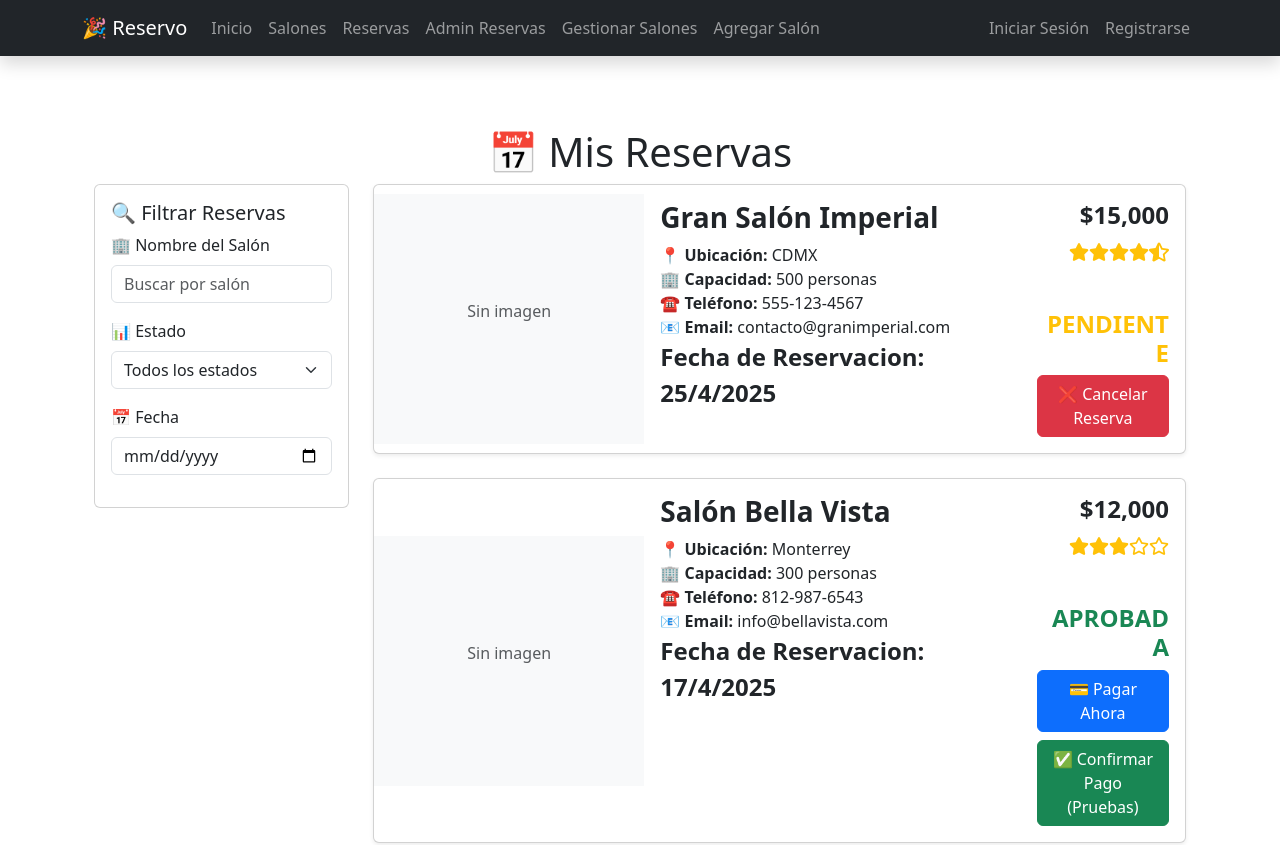
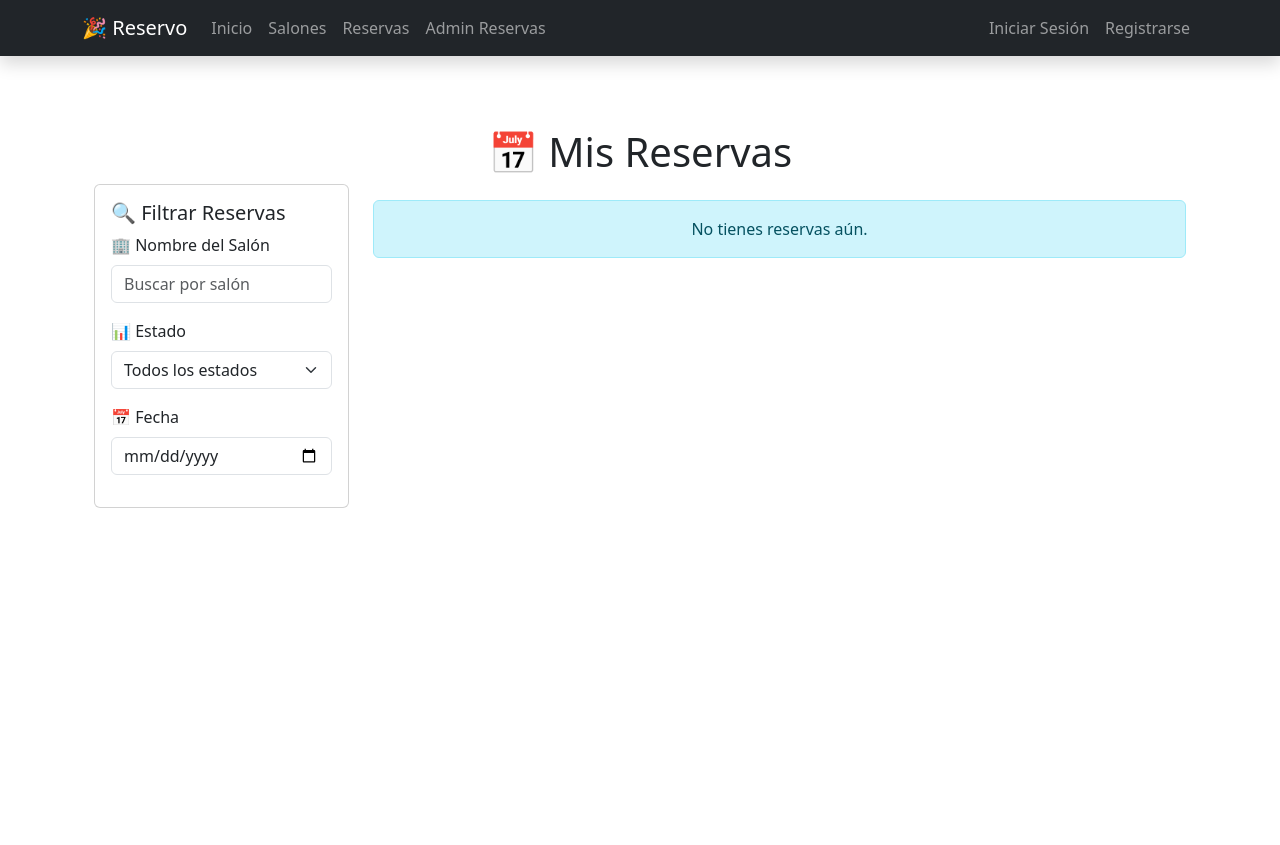
Before and after one commit to RicardoDB96/Proyecto-Integrador-DevOps, a React (Vite) app in the folder frontend/: page /reservas in a window 1280 px wide. Shown: the top 845 px of the page. After the commit the page ends 800 px from the top, so only its background shows below. Built offline with nearby package versions, Linux system fonts and the light colour scheme.

Commit message:
Variables de Testeo Removidas

```diff
--- a/frontend/src/App.jsx
+++ b/frontend/src/App.jsx
@@ -52,8 +52,6 @@ function App() {
               <Nav.Link as={Link} to="/salones">Salones</Nav.Link>
               <Nav.Link as={Link} to="/reservas">Reservas</Nav.Link>
               <Nav.Link as={Link} to="/admin/reservas">Admin Reservas</Nav.Link>
-                      <Nav.Link as={Link} to="/admin/salones">Gestionar Salones</Nav.Link>
-                      <Nav.Link as={Link} to="/admin/agregar-salon">Agregar Salón</Nav.Link>
             </Nav>
 
             <Nav>
--- a/frontend/src/pages/AdminReservasPage.jsx
+++ b/frontend/src/pages/AdminReservasPage.jsx
@@ -4,36 +4,6 @@ import { useNavigate } from "react-router-dom";
 import { Container, Button, Alert, Row, Col, Card, Form, Carousel } from "react-bootstrap";
 import { FaCheckCircle, FaTimesCircle } from "react-icons/fa"; // Íconos
 import StarRating from "../components/Estrellas"
-
-const reservasHardcoded = [
-  {
-    _id: "1",
-    salon: { _id: "1", nombre: "Gran Salón Imperial", ubicacion: "CDMX", capacidad: 500, precio: 15000, calificacion: 4.5, telefono: "555-123-4567", email: "contacto@granimperial.com", imagenes: [] },
-    fecha: "2025-04-25",
-    estado: "pendiente",
-    cliente: {nombre:"Marcelo", email:"lorem@ipsum.com"},
-    total: 15000,
-    pagoRealizado: false
-  },
-  {
-    _id: "2",
-    salon: { _id: "2", nombre: "Salón Bella Vista", ubicacion: "Monterrey", capacidad: 300, precio: 12000, calificacion: 3.0, telefono: "812-987-6543", email: "info@bellavista.com", imagenes: [] },
-    fecha: "2025-04-17",
-    estado: "aprobada",
-    cliente: {nombre:"Marcelo", email:"lorem@ipsum.com"},
-    total: 12000,
-    pagoRealizado: false
-  },
-  {
-    _id: "3",
-    salon: { _id: "2", nombre: "Salón Bella Vista", ubicacion: "Monterrey", capacidad: 300, precio: 12000, calificacion: 3.0, telefono: "812-987-6543", email: "info@bellavista.com", imagenes: [] },
-    fecha: "2025-04-07",
-    estado: "rechazada",
-    cliente: {nombre:"Marcelo", email:"lorem@ipsum.com"},
-    total: 12000,
-    pagoRealizado: false
-  }
-];
 
 function AdminReservasPage() {
   const [reservas, setReservas] = useState([]);
@@ -42,18 +12,17 @@ function AdminReservasPage() {
   const usuario = JSON.parse(localStorage.getItem("usuario"));
 
   useEffect(() => {
-    setReservas(reservasHardcoded)
-    // if (!token || usuario?.rol !== "admin") {
-    //   alert("Acceso denegado. Debes ser administrador.");
-    //   navigate("/");
-    //   return;
-    // }
+    if (!token || usuario?.rol !== "admin") {
+      alert("Acceso denegado. Debes ser administrador.");
+      navigate("/");
+      return;
+    }
 
-    // api.get("/reservas", {
-    //   headers: { Authorization: `Bearer ${token}` }
-    // })
-    // .then(response => setReservas(response.data))
-    // .catch(error => console.error("Error al obtener reservas:", error));
+    api.get("/reservas", {
+      headers: { Authorization: `Bearer ${token}` }
+    })
+    .then(response => setReservas(response.data))
+    .catch(error => console.error("Error al obtener reservas:", error));
   }, [token, usuario, navigate]);
 
   const actualizarEstadoReserva = async (id, estado) => {
--- a/frontend/src/pages/AdminSalonesPage.jsx
+++ b/frontend/src/pages/AdminSalonesPage.jsx
@@ -6,18 +6,6 @@ import api from "../services/api";
 import { FaEdit, FaTrash } from "react-icons/fa"; // ✅ Import icons
 import StarRating from "../components/Estrellas"
 
-const salonesHardcoded = [
-  { _id: "1", nombre: "Gran Salón Imperial", ubicacion: "CDMX", capacidad: 500, precio: 15000, calificacion: 4.5, telefono: "555-123-4567", email: "contacto@granimperial.com", imagenes: [] },
-  { _id: "2", nombre: "Salón Bella Vista", ubicacion: "Monterrey", capacidad: 300, precio: 12000, calificacion: 3.0, telefono: "812-987-6543", email: "info@bellavista.com", imagenes: [] },
-  { _id: "3", nombre: "Eventos Elegance", ubicacion: "Guadalajara", capacidad: 400, precio: 18000, calificacion: 5.0, telefono: "33-4444-5555", email: "reservas@elegance.com", imagenes: [] },
-  { _id: "4", nombre: "Salón Crystal", ubicacion: "Cancún", capacidad: 250, precio: 10000, calificacion: 4.0, telefono: "998-223-3344", email: "contacto@crystalcancun.com", imagenes: [] },
-  { _id: "5", nombre: "Salón Real", ubicacion: "Querétaro", capacidad: 200, precio: 8500, calificacion: 3.5, telefono: "442-789-1011", email: "info@salonreal.com", imagenes: [] },
-  { _id: "6", nombre: "Palacio de Eventos", ubicacion: "León", capacidad: 600, precio: 20000, calificacion: 4.8, telefono: "477-555-6789", email: "contacto@palaciodeeventos.com", imagenes: [] },
-  { _id: "7", nombre: "Jardines del Sol", ubicacion: "CDMX", capacidad: 350, precio: 13000, calificacion: 4.0, telefono: "55-3333-2222", email: "info@jardinesdelsol.com", imagenes: [] },
-  { _id: "8", nombre: "Eventos Riviera", ubicacion: "Playa del Carmen", capacidad: 275, precio: 11000, calificacion: 4.2, telefono: "984-666-7777", email: "reservas@eventosriviera.com", imagenes: [] },
-  { _id: "9", nombre: "Salón Majestuoso", ubicacion: "CDMX", capacidad: 450, precio: 17000, calificacion: 2.8, telefono: "55-8888-9999", email: "contacto@salonmajestuoso.com", imagenes: [] },
-  { _id: "10", nombre: "Salón Diamante", ubicacion: "Monterrey", capacidad: 320, precio: 14000, calificacion: 3.7, telefono: "81-7777-6666", email: "info@salondiamante.com", imagenes: [] },
-];
 
 function AdminSalonesPage() {
   const [salones, setSalones] = useState([]);
@@ -25,11 +13,10 @@ function AdminSalonesPage() {
   const token = localStorage.getItem("token");
 
   useEffect(() => {
-    setSalones(salonesHardcoded);
-    // api
-    //   .get("/salones", { headers: { Authorization: `Bearer ${token}` } })
-    //   .then((response) => setSalones(response.data))
-    //   .catch((error) => console.error("Error al obtener salones:", error));
+    api
+      .get("/salones", { headers: { Authorization: `Bearer ${token}` } })
+      .then((response) => setSalones(response.data))
+      .catch((error) => console.error("Error al obtener salones:", error));
   }, [token]);
 
   // ✅ Handle Delete Salon
--- a/frontend/src/pages/DetalleSalonPage.jsx
+++ b/frontend/src/pages/DetalleSalonPage.jsx
@@ -6,83 +6,6 @@ import { Container, Row, Col, Card, Carousel, Alert, Modal, Spinner, Button, For
 import SalonCalendar from "../components/SalonCalendar";
 import StarRatingInput from "../components/CalificacionEstrellas";
 import StarRating from "../components/Estrellas";
-
-const salonHardcoded =
-  { _id: "1", nombre: "Gran Salón Imperial", ubicacion: "CDMX", capacidad: 500, precio: 15000, calificacion: 4.5, telefono: "555-123-4567", email: "contacto@granimperial.com", imagenes: [] }
-;
-
-const reviewsHardcoded = [
-  {
-    _id: "1",
-    cliente: { nombre: "Marcelo López" },
-    calificacion: 5,
-    comentario: "Excelente servicio, todo perfecto. El salón estaba impecable y el personal muy atento.",
-    createdAt: "2023-10-15T14:32:00.000Z"
-  },
-  {
-    _id: "2",
-    cliente: { nombre: "Ana Martínez" },
-    calificacion: 4.5,
-    comentario: "Muy buen lugar, solo que faltaron algunos utensilios en la cocina. Por lo demás todo excelente.",
-    createdAt: "2023-11-02T09:15:00.000Z"
-  },
-  {
-    _id: "3",
-    cliente: { nombre: "Carlos Jiménez" },
-    calificacion: 3,
-    comentario: "El salón es bonito pero el aire acondicionado no funcionaba bien. Precio acorde a lo ofrecido.",
-    createdAt: "2023-11-18T16:45:00.000Z"
-  },
-  {
-    _id: "4",
-    cliente: { nombre: "Laura García" },
-    calificacion: 5,
-    comentario: "¡Increíble experiencia! Lo usamos para nuestra boda y todo salió perfecto. Altamente recomendado.",
-    createdAt: "2023-12-05T12:20:00.000Z"
-  },
-  {
-    _id: "5",
-    cliente: { nombre: "Roberto Sánchez" },
-    calificacion: 2.5,
-    comentario: "El lugar estaba sucio cuando llegamos. Tuvieron que limpiarlo mientras esperábamos. Buen espacio pero mala primera impresión.",
-    createdAt: "2023-12-20T18:30:00.000Z"
-  },
-  {
-    _id: "6",
-    cliente: { nombre: "Sofía Ramírez" },
-    calificacion: 4,
-    comentario: "Bonito salón, buena ubicación. El servicio de catering que recomendaron fue excelente.",
-    createdAt: "2024-01-08T11:10:00.000Z"
-  },
-  {
-    _id: "7",
-    cliente: { nombre: "Jorge Fernández" },
-    calificacion: 1,
-    comentario: "No cumplieron con lo acordado. El salón no era el que habíamos reservado según las fotos.",
-    createdAt: "2024-01-22T20:05:00.000Z"
-  },
-  {
-    _id: "8",
-    cliente: { nombre: "María González" },
-    calificacion: 5,
-    comentario: "Perfecto para nuestro evento corporativo. Excelente atención y flexibilidad para nuestros requerimientos.",
-    createdAt: "2024-02-10T15:40:00.000Z"
-  },
-  {
-    _id: "9",
-    cliente: { nombre: "David Torres" },
-    calificacion: 3.5,
-    comentario: "Buen salón pero el estacionamiento es complicado. Recomendaría mejorar esa parte.",
-    createdAt: "2024-02-28T13:25:00.000Z"
-  },
-  {
-    _id: "10",
-    cliente: { nombre: "Patricia Morales" },
-    calificacion: 4,
-    comentario: "Muy contentos con el servicio. Solo sugeriría actualizar el equipo de sonido, por lo demás todo bien.",
-    createdAt: "2024-03-15T19:50:00.000Z"
-  }
-];
 
 function DetalleSalonPage() {
   const { id } = useParams();
@@ -101,28 +24,25 @@ function DetalleSalonPage() {
   const [selectedDate, setSelectedDate] = useState(null);
 
   useEffect(() => {
+    const fetchData = async () => {
+      try {
+        console.log("Fetching salon details...");
+        const salonResponse = await api.get(`/salones/${id}`);
+        setSalon(salonResponse.data);
 
-    setSalon(salonHardcoded);
-    setReviews(reviewsHardcoded)
-    // const fetchData = async () => {
-    //   try {
-    //     console.log("Fetching salon details...");
-    //     const salonResponse = await api.get(`/salones/${id}`);
-    //     setSalon(salonResponse.data);
+        console.log("Fetching reservations...");
+        const reservasResponse = await api.get(`/reservas/salon/${id}`);
+        setReservas(Array.isArray(reservasResponse.data) ? reservasResponse.data : []);
 
-    //     console.log("Fetching reservations...");
-    //     const reservasResponse = await api.get(`/reservas/salon/${id}`);
-    //     setReservas(Array.isArray(reservasResponse.data) ? reservasResponse.data : []);
-
-    //     console.log("Fetching reviews...");
-    //     const reviewsResponse = await api.get(`/reviews/${id}`);
-    //     setReviews(reviewsResponse.data);
-    //   } catch (error) {
-    //     console.error("❌ Error fetching data:", error);
-    //     setReservas([]);
-    //   }
-    // };
-    // fetchData();
+        console.log("Fetching reviews...");
+        const reviewsResponse = await api.get(`/reviews/${id}`);
+        setReviews(reviewsResponse.data);
+      } catch (error) {
+        console.error("❌ Error fetching data:", error);
+        setReservas([]);
+      }
+    };
+    fetchData();
   }, [id]);
 
   const openImageModal = (image) => {
--- a/frontend/src/pages/ReservasPage.jsx
+++ b/frontend/src/pages/ReservasPage.jsx
@@ -4,47 +4,19 @@ import api from "../services/api";
 import { Container, Button, Alert, Row, Col, Card, Carousel, Form } from "react-bootstrap";
 import StarRating from "../components/Estrellas"
 
-const reservasHardcoded = [
-  {
-    _id: "1",
-    salon: { _id: "1", nombre: "Gran Salón Imperial", ubicacion: "CDMX", capacidad: 500, precio: 15000, calificacion: 4.5, telefono: "555-123-4567", email: "contacto@granimperial.com", imagenes: [] },
-    fecha: "2025-04-25", // Mañana
-    estado: "pendiente",
-    total: 15000,
-    pagoRealizado: false
-  },
-  {
-    _id: "2",
-    salon: { _id: "2", nombre: "Salón Bella Vista", ubicacion: "Monterrey", capacidad: 300, precio: 12000, calificacion: 3.0, telefono: "812-987-6543", email: "info@bellavista.com", imagenes: [] },
-    fecha: "2025-04-17", // Pasado mañana
-    estado: "aprobada",
-    total: 12000,
-    pagoRealizado: false
-  },
-  {
-    _id: "3",
-    salon: { _id: "2", nombre: "Salón Bella Vista", ubicacion: "Monterrey", capacidad: 300, precio: 12000, calificacion: 3.0, telefono: "812-987-6543", email: "info@bellavista.com", imagenes: [] },
-    fecha: "2025-04-07", // Pasado mañana
-    estado: "rechazada",
-    total: 12000,
-    pagoRealizado: false
-  }
-];
-
 function ReservasPage() {
   const [reservas, setReservas] = useState([]);
   const token = localStorage.getItem("token");
 
   useEffect(() => {
-    setReservas(reservasHardcoded);
-    // if (!token) return;
+    if (!token) return;
 
-    // api
-    //   .get("/reservas/mis-reservas", {
-    //     headers: { Authorization: `Bearer ${token}` },
-    //   })
-    //   .then((response) => setReservas(response.data))
-    //   .catch((error) => console.error("Error al obtener reservas:", error));
+    api
+      .get("/reservas/mis-reservas", {
+        headers: { Authorization: `Bearer ${token}` },
+      })
+      .then((response) => setReservas(response.data))
+      .catch((error) => console.error("Error al obtener reservas:", error));
   }, [token]);
 
   // 🔹 Cancelar una reserva
--- a/frontend/src/pages/SalonesPage.jsx
+++ b/frontend/src/pages/SalonesPage.jsx
@@ -4,40 +4,24 @@ import api from "../services/api";
 import { Container, Row, Col, Card, Button, Spinner, Carousel, Form } from "react-bootstrap";
 import StarRating from "../components/Estrellas"
 
-const salonesHardcoded = [
-  { _id: "1", nombre: "Gran Salón Imperial", ubicacion: "CDMX", capacidad: 500, precio: 15000, calificacion: 4.5, telefono: "555-123-4567", email: "contacto@granimperial.com", imagenes: [] },
-  { _id: "2", nombre: "Salón Bella Vista", ubicacion: "Monterrey", capacidad: 300, precio: 12000, calificacion: 3.0, telefono: "812-987-6543", email: "info@bellavista.com", imagenes: [] },
-  { _id: "3", nombre: "Eventos Elegance", ubicacion: "Guadalajara", capacidad: 400, precio: 18000, calificacion: 5.0, telefono: "33-4444-5555", email: "reservas@elegance.com", imagenes: [] },
-  { _id: "4", nombre: "Salón Crystal", ubicacion: "Cancún", capacidad: 250, precio: 10000, calificacion: 4.0, telefono: "998-223-3344", email: "contacto@crystalcancun.com", imagenes: [] },
-  { _id: "5", nombre: "Salón Real", ubicacion: "Querétaro", capacidad: 200, precio: 8500, calificacion: 3.5, telefono: "442-789-1011", email: "info@salonreal.com", imagenes: [] },
-  { _id: "6", nombre: "Palacio de Eventos", ubicacion: "León", capacidad: 600, precio: 20000, calificacion: 4.8, telefono: "477-555-6789", email: "contacto@palaciodeeventos.com", imagenes: [] },
-  { _id: "7", nombre: "Jardines del Sol", ubicacion: "CDMX", capacidad: 350, precio: 13000, calificacion: 4.0, telefono: "55-3333-2222", email: "info@jardinesdelsol.com", imagenes: [] },
-  { _id: "8", nombre: "Eventos Riviera", ubicacion: "Playa del Carmen", capacidad: 275, precio: 11000, calificacion: 4.2, telefono: "984-666-7777", email: "reservas@eventosriviera.com", imagenes: [] },
-  { _id: "9", nombre: "Salón Majestuoso", ubicacion: "CDMX", capacidad: 450, precio: 17000, calificacion: 2.8, telefono: "55-8888-9999", email: "contacto@salonmajestuoso.com", imagenes: [] },
-  { _id: "10", nombre: "Salón Diamante", ubicacion: "Monterrey", capacidad: 320, precio: 14000, calificacion: 3.7, telefono: "81-7777-6666", email: "info@salondiamante.com", imagenes: [] },
-];
-
 function SalonesPage() {
   const [salones, setSalones] = useState([]);
   const [loading, setLoading] = useState(true);
 
   useEffect(() => {
-    setSalones(salonesHardcoded);
-    setLoading(false);
+    const obtenerSalones = async () => {
+      try {
+        const response = await api.get("/salones");
+        console.log("📸 Imágenes recibidas:", response.data); // 🔹 Agregar este log
+        setSalones(response.data);
+      } catch (error) {
+        console.error("❌ Error al obtener los salones:", error);
+      } finally {
+        setLoading(false);
+      }
+    };
 
-    // const obtenerSalones = async () => {
-    //   try {
-    //     const response = await api.get("/salones");
-    //     console.log("📸 Imágenes recibidas:", response.data); // 🔹 Agregar este log
-    //     setSalones(response.data);
-    //   } catch (error) {
-    //     console.error("❌ Error al obtener los salones:", error);
-    //   } finally {
-    //     setLoading(false);
-    //   }
-    // };
-
-    // obtenerSalones();
+    obtenerSalones();
   }, []);
 
   const [filtros, setFiltros] = useState({
```
